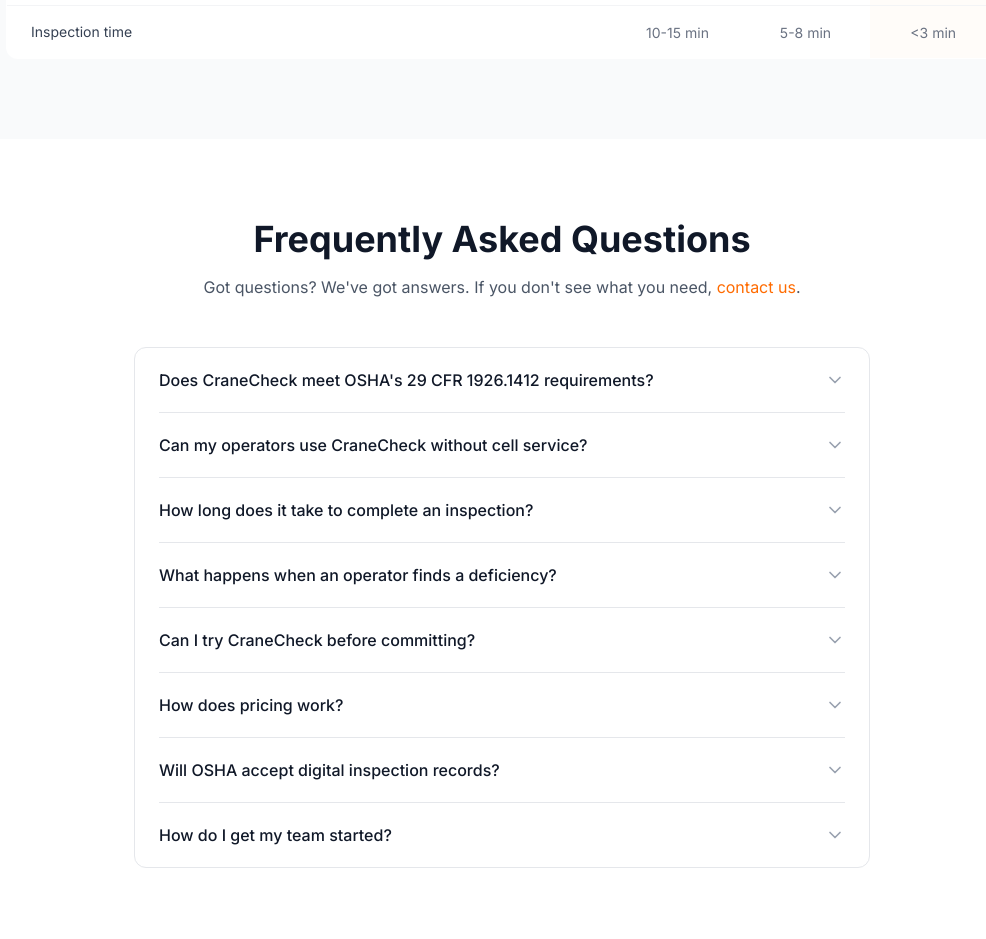
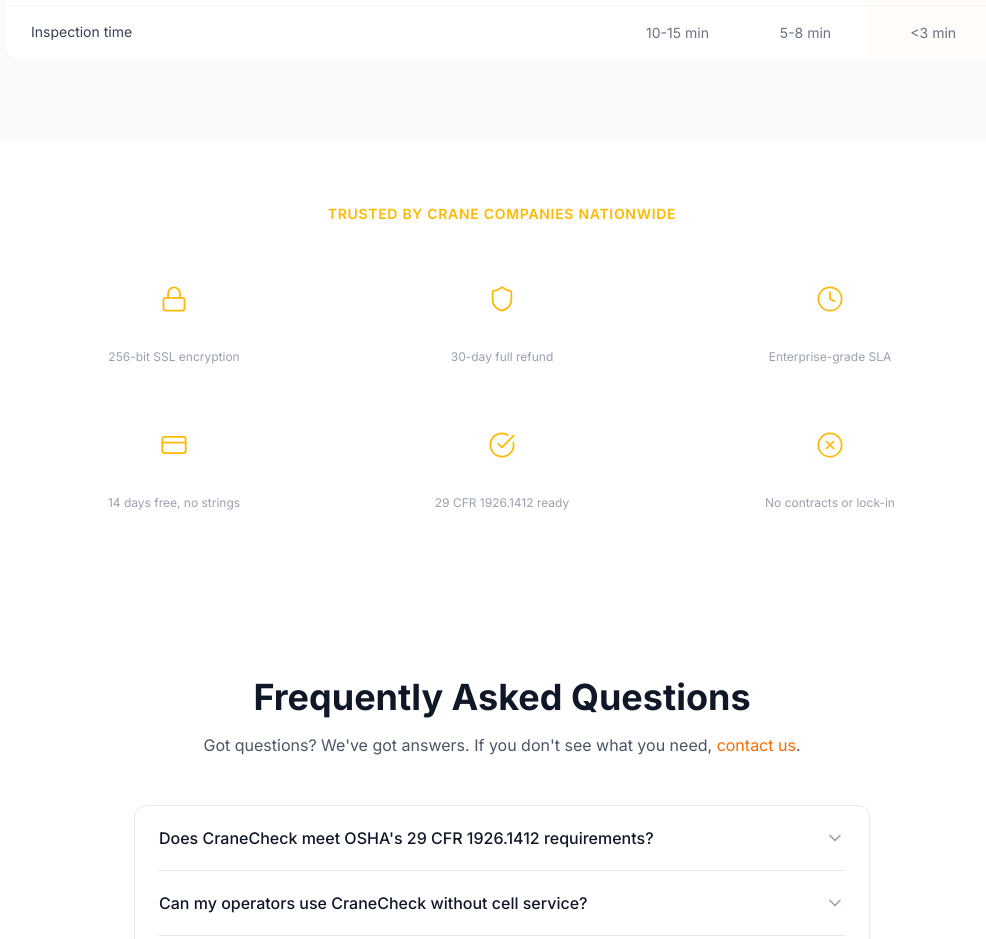
Before and after one commit to nolanterry/cranecheck-site, a Next.js app: page /pricing in a window 1280 px wide. Shown: the part 2240-3179 px from the top of the page, without its empty margins (138-1124 px from the left). Built offline with nearby package versions, Linux system fonts and the light colour scheme.

Commit message:
feat: trust badges on pricing page — security & compliance signals for conversion optimization

```diff
--- a/src/app/pricing/page.tsx
+++ b/src/app/pricing/page.tsx
@@ -5,6 +5,7 @@
 import type { Metadata } from "next";
 import { PricingTiers } from "./pricing-tiers";
 import { ComparisonTable } from "./comparison-table";
+import { TrustBadges } from "./trust-badges";
 
 export const metadata: Metadata = {
   title: "Pricing",
@@ -100,6 +101,7 @@
         </div>
         <PricingTiers />
         <ComparisonTable />
+        <TrustBadges />
         <FAQSection />
         <CTASection />
       </main>
--- /dev/null
+++ b/src/app/pricing/trust-badges.tsx
@@ -0,0 +1,80 @@
+"use client";
+
+import { Shield, Lock, Clock, CreditCard, CheckCircle, XCircle } from "lucide-react";
+import { motion } from "framer-motion";
+
+const badges = [
+  {
+    icon: Lock,
+    title: "SSL Encrypted",
+    subtitle: "256-bit SSL encryption",
+  },
+  {
+    icon: Shield,
+    title: "Money-Back Guarantee",
+    subtitle: "30-day full refund",
+  },
+  {
+    icon: Clock,
+    title: "99.9% Uptime",
+    subtitle: "Enterprise-grade SLA",
+  },
+  {
+    icon: CreditCard,
+    title: "No Card for Trial",
+    subtitle: "14 days free, no strings",
+  },
+  {
+    icon: CheckCircle,
+    title: "OSHA Compliant",
+    subtitle: "29 CFR 1926.1412 ready",
+  },
+  {
+    icon: XCircle,
+    title: "Cancel Anytime",
+    subtitle: "No contracts or lock-in",
+  },
+];
+
+export function TrustBadges() {
+  return (
+    <section
+      aria-label="Security and compliance certifications"
+      className="bg-white/5 border-y border-white/10 py-16"
+    >
+      <div className="max-w-5xl mx-auto px-4 sm:px-6 lg:px-8">
+        <motion.p
+          initial={{ opacity: 0, y: 12 }}
+          whileInView={{ opacity: 1, y: 0 }}
+          viewport={{ once: true }}
+          transition={{ duration: 0.4 }}
+          className="text-center text-sm font-semibold uppercase tracking-wider text-amber-400 mb-10"
+        >
+          Trusted by crane companies nationwide
+        </motion.p>
+        <motion.div
+          initial="hidden"
+          whileInView="visible"
+          viewport={{ once: true, margin: "-40px" }}
+          variants={{ hidden: {}, visible: { transition: { staggerChildren: 0.06 } } }}
+          className="grid grid-cols-2 md:grid-cols-3 gap-6"
+        >
+          {badges.map((badge) => (
+            <motion.div
+              key={badge.title}
+              variants={{
+                hidden: { opacity: 0, y: 16 },
+                visible: { opacity: 1, y: 0, transition: { duration: 0.4 } },
+              }}
+              className="flex flex-col items-center text-center p-5 rounded-xl bg-white/[0.03] border border-white/[0.06] hover:bg-white/[0.06] transition-colors"
+            >
+              <badge.icon className="h-7 w-7 text-amber-400 mb-3" strokeWidth={1.5} />
+              <span className="text-sm font-semibold text-white">{badge.title}</span>
+              <span className="text-xs text-gray-400 mt-1">{badge.subtitle}</span>
+            </motion.div>
+          ))}
+        </motion.div>
+      </div>
+    </section>
+  );
+}
```
